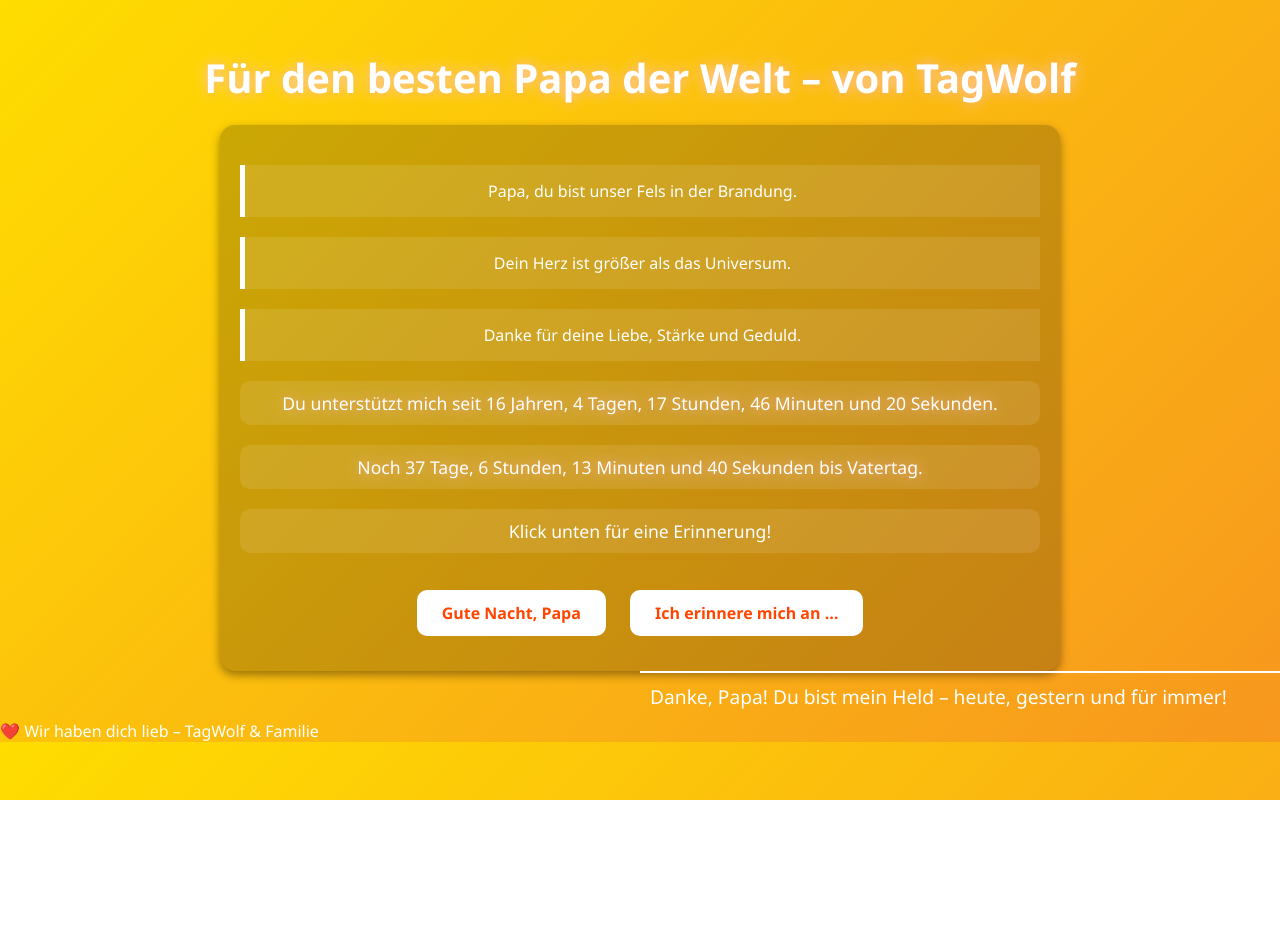
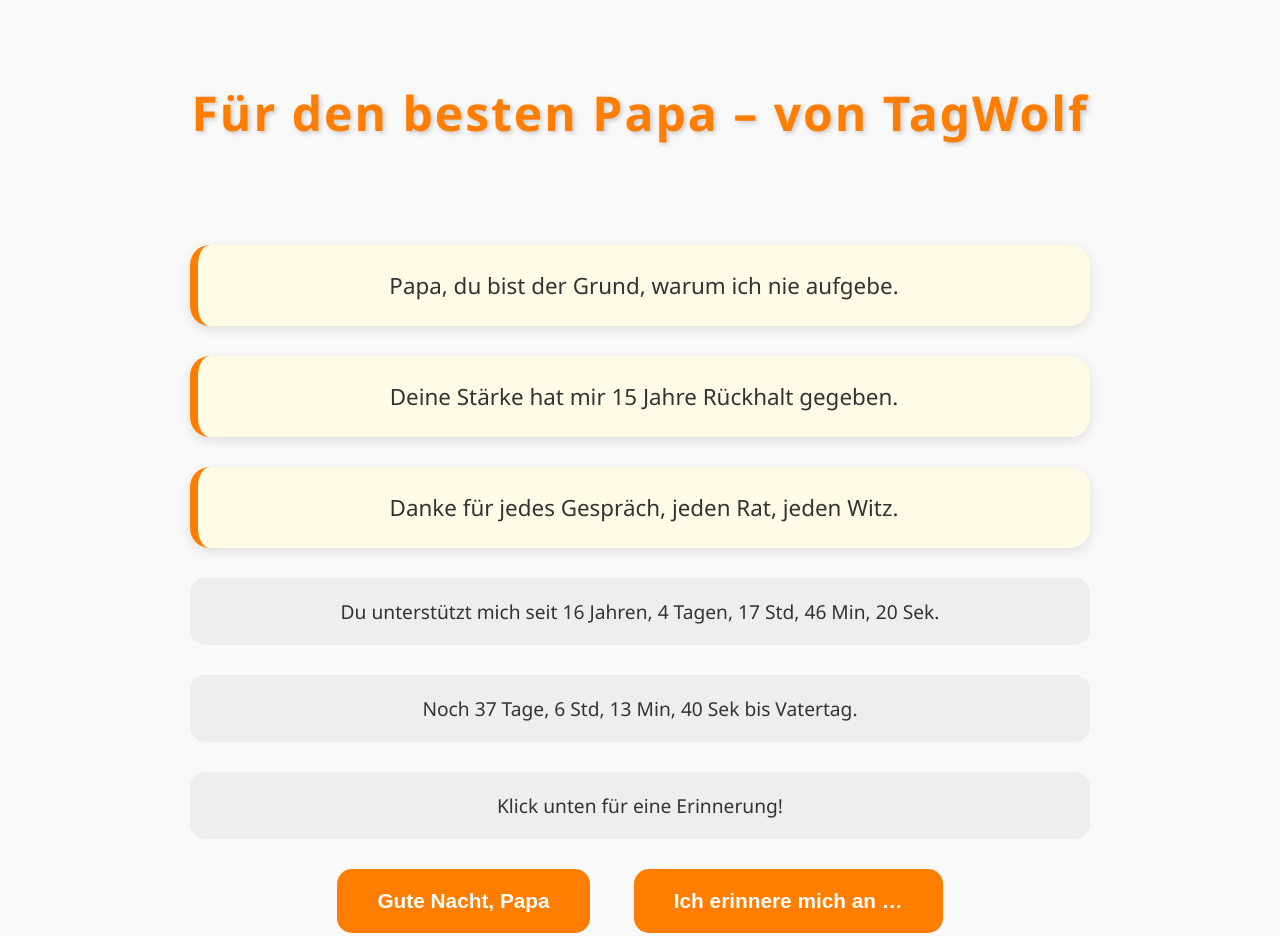
Before and after one commit to Tagwolf/NightwolfLG, a plain HTML site: page index.html in a window 1280 px wide. Shown: the top 936 px of the page. Before the commit the page ends 800 px from the top, so only its background shows below. Drawn offline with Linux system fonts and the light colour scheme.

Commit message:
Aktualisieren von index.html

```diff
--- a/index.html
+++ b/index.html
@@ -8,73 +8,81 @@
       margin: 0;
       padding: 0;
       font-family: 'Segoe UI', sans-serif;
+      background: #f9f9f9;
+      color: #333;
       transition: background 1s, color 1s;
       overflow-x: hidden;
-      color: #fff;
     }
 
     header {
       text-align: center;
-      padding: 50px 20px 20px;
-      font-size: 2.5rem;
+      padding: 80px 20px 30px;
+      font-size: 3rem;
       font-weight: bold;
-      text-shadow: 2px 2px 8px #000;
-      animation: glow 3s ease-in-out infinite alternate;
-    }
-
-    @keyframes glow {
-      from { text-shadow: 0 0 10px #fff; }
-      to { text-shadow: 0 0 20px #ff4500, 0 0 30px #ff4500; }
+      color: #ff7e00;
+      letter-spacing: 2px;
+      text-shadow: 2px 2px 5px rgba(0, 0, 0, 0.2);
     }
 
     .container {
-      padding: 20px;
-      max-width: 800px;
+      max-width: 900px;
       margin: 0 auto;
-      background: rgba(0, 0, 0, 0.2);
-      border-radius: 15px;
-      box-shadow: 0 4px 10px rgba(0,0,0,0.4);
+      padding: 40px 20px;
       text-align: center;
     }
 
     .feature {
-      margin: 20px 0;
-      padding: 15px;
-      background: rgba(255, 255, 255, 0.1);
-      border-left: 5px solid #fff;
-      transition: transform 0.3s ease;
+      margin: 30px 0;
+      padding: 25px;
+      background: #fffbe6;
+      border-left: 8px solid #ff7e00;
+      border-radius: 20px;
+      box-shadow: 0 4px 12px rgba(0,0,0,0.1);
+      font-size: 1.4rem;
+      transition: transform 0.3s ease, box-shadow 0.3s;
     }
 
     .feature:hover {
       transform: translateX(10px);
+      box-shadow: 0 8px 20px rgba(0,0,0,0.2);
     }
 
     .button {
       display: inline-block;
-      padding: 12px 25px;
-      margin: 15px 10px;
-      background-color: #fff;
-      color: #ff4500;
+      padding: 20px 40px;
+      margin: 30px 20px;
+      background: #ff7e00;
+      color: white;
       font-weight: bold;
-      border-radius: 10px;
+      font-size: 1.3rem;
+      border: none;
+      border-radius: 15px;
       cursor: pointer;
-      text-decoration: none;
-      transition: background 0.3s;
+      transition: background 0.3s, transform 0.3s;
     }
 
     .button:hover {
-      background-color: #f0e68c;
+      background: #ff9933;
+      transform: scale(1.05);
+    }
+
+    .info-box {
+      background: #eee;
+      padding: 20px;
+      margin-top: 30px;
+      border-radius: 15px;
+      font-size: 1.2rem;
     }
 
     .ticker {
-      width: 100%;
+      margin-top: 50px;
+      background: #ff7e00;
+      color: white;
+      padding: 15px;
+      font-size: 1.5rem;
+      animation: ticker 20s linear infinite;
+      white-space: nowrap;
       overflow: hidden;
-      white-space: nowrap;
-      box-sizing: border-box;
-      border-top: 2px solid #fff;
-      padding: 10px;
-      font-size: 1.2rem;
-      animation: ticker 20s linear infinite;
     }
 
     @keyframes ticker {
@@ -82,28 +90,11 @@
       100% { transform: translateX(-100%); }
     }
 
-    .timer-box, .countdown-box {
-      margin-top: 20px;
-      font-size: 1.1rem;
-      background: rgba(255, 255, 255, 0.1);
-      padding: 10px;
-      border-radius: 10px;
-      animation: glow 3s ease-in-out infinite alternate;
-    }
-
-    .memory-box {
-      margin-top: 20px;
-      font-size: 1.1rem;
-      background: rgba(255,255,255,0.1);
-      padding: 10px;
-      border-radius: 10px;
-    }
-
     .heart {
       position: absolute;
       pointer-events: none;
       animation: floatUp 2s ease-out forwards;
-      font-size: 20px;
+      font-size: 30px;
     }
 
     @keyframes floatUp {
@@ -111,68 +102,98 @@
       100% { transform: translateY(-150px) scale(1.5); opacity: 0; }
     }
 
+    /* Darkmode mit Sternenhimmel */
     body.dark {
-      background: #121212;
-      color: #ccc;
+      background: #0a0a0a;
+      color: #e0e0e0;
     }
 
     body.dark .container {
-      background: rgba(255, 255, 255, 0.1);
+      background: transparent;
+    }
+
+    body.dark .feature {
+      background: rgba(255,255,255,0.1);
+      border-left: 8px solid #ccc;
+    }
+
+    body.dark .info-box {
+      background: rgba(255,255,255,0.1);
+    }
+
+    .stars {
+      position: fixed;
+      top: 0; left: 0;
+      width: 100%; height: 100%;
+      pointer-events: none;
+      z-index: -1;
+      background: transparent;
+    }
+
+    .star {
+      position: absolute;
+      width: 4px; height: 4px;
+      background: white;
+      border-radius: 50%;
+      animation: twinkle 2s infinite ease-in-out alternate;
+    }
+
+    @keyframes twinkle {
+      from { opacity: 0.2; }
+      to { opacity: 1; }
     }
   </style>
 </head>
 <body>
 
   <header>
-    Für den besten Papa der Welt – von TagWolf
+    Für den besten Papa – von TagWolf
   </header>
 
   <div class="container">
-    <div class="feature">Papa, du bist unser Fels in der Brandung.</div>
-    <div class="feature">Dein Herz ist größer als das Universum.</div>
-    <div class="feature">Danke für deine Liebe, Stärke und Geduld.</div>
+    <div class="feature">Papa, du bist der Grund, warum ich nie aufgebe.</div>
+    <div class="feature">Deine Stärke hat mir 15 Jahre Rückhalt gegeben.</div>
+    <div class="feature">Danke für jedes Gespräch, jeden Rat, jeden Witz.</div>
 
-    <div class="timer-box" id="supportTimer"></div>
-    <div class="countdown-box" id="vatertagCountdown"></div>
-    <div class="memory-box" id="memoryBox">Klick unten für eine Erinnerung!</div>
+    <div class="info-box" id="supportTimer"></div>
+    <div class="info-box" id="vatertagCountdown"></div>
+    <div class="info-box" id="memoryBox">Klick unten für eine Erinnerung!</div>
 
-    <br>
-    <a class="button" onclick="sayGoodNight()">Gute Nacht, Papa</a>
-    <a class="button" onclick="showMemory()">Ich erinnere mich an …</a>
+    <button class="button" onclick="sayGoodNight()">Gute Nacht, Papa</button>
+    <button class="button" onclick="showMemory()">Ich erinnere mich an …</button>
   </div>
 
   <div class="ticker">
-    Danke, Papa! Du bist mein Held – heute, gestern und für immer!
+    Papa – du bist mein Held. Ich liebe dich, und das bleibt für immer so.
   </div>
 
-  <footer>
-    ❤️ Wir haben dich lieb – TagWolf & Familie
-  </footer>
-
   <audio id="music" src="https://www.bensound.com/bensound-music/bensound-sweet.mp3"></audio>
+  <div class="stars" id="stars"></div>
 
   <script>
-    // Herzen
+    // Herz bei Maus
     document.addEventListener('mousemove', function(e) {
       const heart = document.createElement('div');
       heart.textContent = '❤️';
       heart.className = 'heart';
-      heart.style.left = (e.pageX - 10) + 'px';
-      heart.style.top = (e.pageY - 10) + 'px';
+      heart.style.left = (e.pageX - 15) + 'px';
+      heart.style.top = (e.pageY - 15) + 'px';
       document.body.appendChild(heart);
       setTimeout(() => heart.remove(), 2000);
     });
 
-    // Gute Nacht
-    function sayGoodNight() {
-      document.body.classList.toggle('dark');
-      document.getElementById('music').play();
-      const msg = new SpeechSynthesisUtterance("Gute Nacht Papa, ich hab dich doch lieb.");
-      msg.lang = 'de-DE';
-      speechSynthesis.speak(msg);
+    // Erinnerungen
+    const memories = [
+      "Erinnerst du dich an den Server-Crash?",
+      "Unsere erste Begegnung",
+      "Wie Amres mich immer anscheißt, weil ich Scream anmach? 😄"
+    ];
+    function showMemory() {
+      const random = memories[Math.floor(Math.random() * memories.length)];
+      document.getElementById('memoryBox').innerText = random;
     }
 
-    // Support Timer
+    // Timer
     function updateTimer() {
       const start = new Date('2009-04-21T00:00:00');
       const now = new Date();
@@ -183,12 +204,12 @@
       const minutes = now.getMinutes();
       const seconds = now.getSeconds();
       document.getElementById('supportTimer').innerText =
-        `Du unterstützt mich seit ${years} Jahren, ${days} Tagen, ${hours} Stunden, ${minutes} Minuten und ${seconds} Sekunden.`;
+        `Du unterstützt mich seit ${years} Jahren, ${days} Tagen, ${hours} Std, ${minutes} Min, ${seconds} Sek.`;
     }
     setInterval(updateTimer, 1000);
     updateTimer();
 
-    // Countdown bis Vatertag
+    // Countdown bis Vatertag 2025
     function updateCountdown() {
       const target = new Date('2025-05-29T00:00:00');
       const now = new Date();
@@ -198,38 +219,34 @@
       const minutes = Math.floor(diff / (1000 * 60)) % 60;
       const seconds = Math.floor(diff / 1000) % 60;
       document.getElementById('vatertagCountdown').innerText =
-        `Noch ${days} Tage, ${hours} Stunden, ${minutes} Minuten und ${seconds} Sekunden bis Vatertag.`;
+        `Noch ${days} Tage, ${hours} Std, ${minutes} Min, ${seconds} Sek bis Vatertag.`;
     }
     setInterval(updateCountdown, 1000);
     updateCountdown();
 
-    // Erinnerungen
-    const memories = [
-      "Erinnerst du dich an den Server-Crash?",
-      "Erinnerst du dich an unsere erste Begegnung?",
-      "Erinnerst du dich an Amres, wie er mich immer anscheißt, weil ich Scream anmach? 😄"
-    ];
-    function showMemory() {
-      const random = memories[Math.floor(Math.random() * memories.length)];
-      document.getElementById('memoryBox').innerText = random;
+    // Gute Nacht Funktion
+    function sayGoodNight() {
+      document.body.classList.toggle('dark');
+      document.getElementById('music').play();
+      const msg = new SpeechSynthesisUtterance("Gute Nacht Papa, ich hab dich doch lieb.");
+      msg.lang = 'de-DE';
+      speechSynthesis.speak(msg);
+      createStars();
     }
 
-    // Farbverlauf je nach Tageszeit
-    function updateBackground() {
-      const hour = new Date().getHours();
-      let bg = "";
-      if (hour >= 6 && hour < 12) {
-        bg = "linear-gradient(135deg, #fceabb, #f8b500)";
-      } else if (hour >= 12 && hour < 18) {
-        bg = "linear-gradient(135deg, #ffdd00, #f7971e)";
-      } else if (hour >= 18 && hour < 22) {
-        bg = "linear-gradient(135deg, #ff7e5f, #feb47b)";
-      } else {
-        bg = "linear-gradient(135deg, #2c3e50, #000000)";
+    // Sterne erzeugen
+    function createStars() {
+      const starsContainer = document.getElementById('stars');
+      starsContainer.innerHTML = '';
+      for (let i = 0; i < 150; i++) {
+        const star = document.createElement('div');
+        star.className = 'star';
+        star.style.left = Math.random() * 100 + '%';
+        star.style.top = Math.random() * 100 + '%';
+        star.style.animationDuration = (1 + Math.random() * 3) + 's';
+        starsContainer.appendChild(star);
       }
-      document.body.style.background = bg;
     }
-    updateBackground();
   </script>
 
 </body>
```
